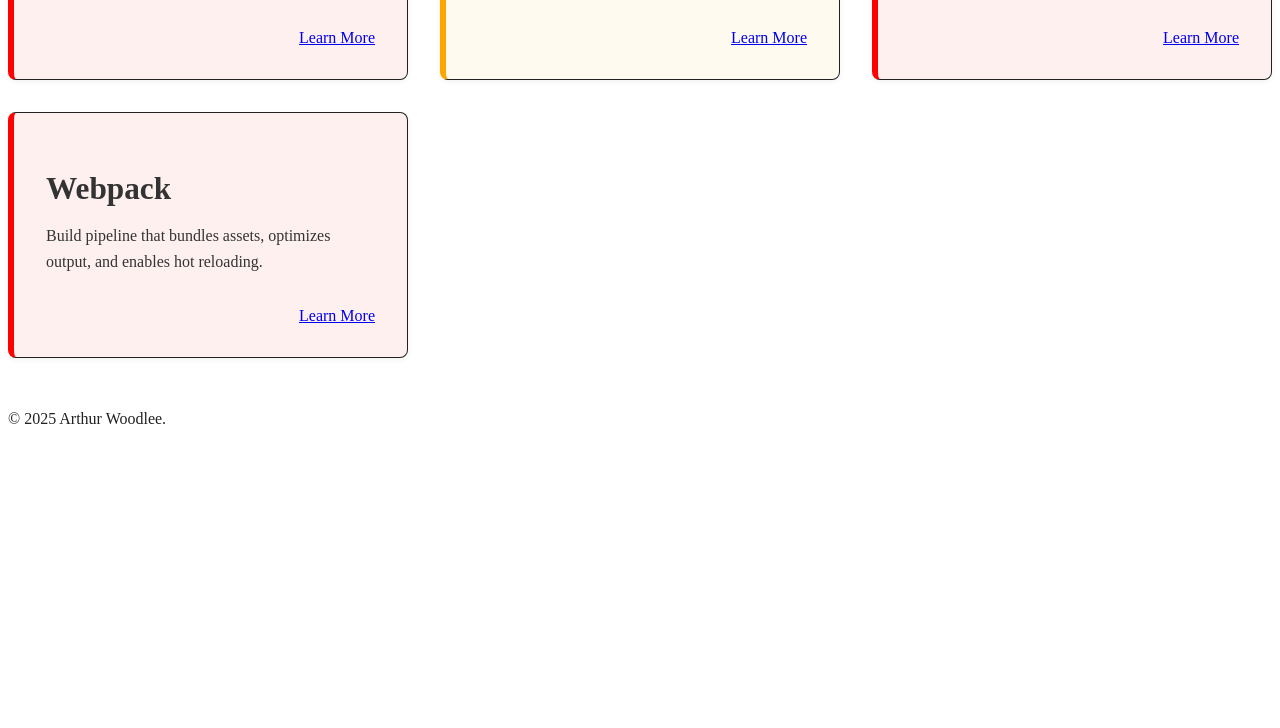
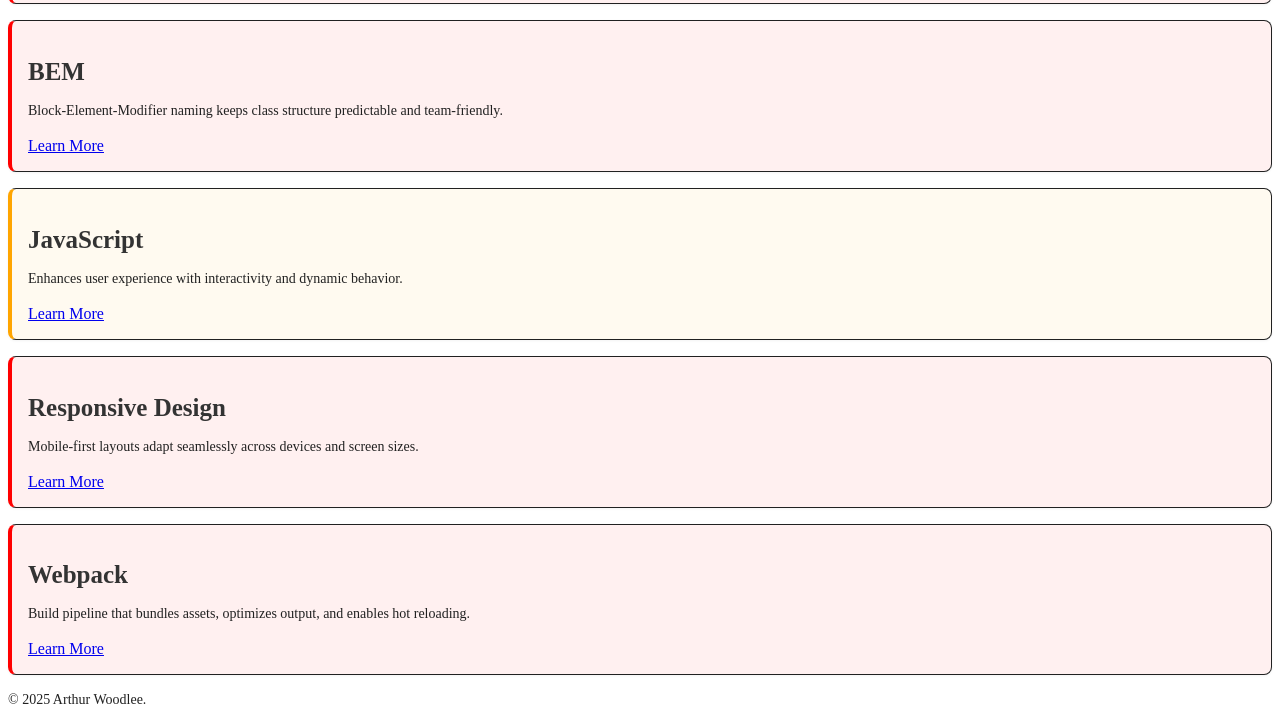
Before and after one commit to Arthur-Woodlee/foundations-of-front-end-development, a website built with webpack: page src/pages/index.html in a window 1280 px wide. Shown: the part 712-1440 px from the top of the page. Before the commit the page ends 1159 px from the top, so only its background shows below. Built offline with nearby package versions, Linux system fonts and the light colour scheme.

Commit message:
Refactored initial scaffold for to conform with mobile-first development style.

```diff
--- a/styles/components/card/_card.scss
+++ b/styles/components/card/_card.scss
@@ -2,50 +2,47 @@
 @use '../../global/_functions' as f;
 @use '../../global/_typography' as t;
 
+// Default values are to conform with a mobile-first approach
 .card {
-  background-color:  #f9f9f9;
+  background-color: #f9f9f9;
   border: 1px solid #212121;
   border-radius: 8px;
-  padding: f.spacing(2);
-  box-shadow: 0 2px 6px rgb(0 0 0 / 5%);
+  padding: v.$space-md;
+  box-shadow: 0 1px 3px rgb(0 0 0 / 5%);
   transition: box-shadow 0.3s ease;
 
   &:hover {
-    box-shadow: 0 4px 12px rgb(0 0 0 / 10%);
+    box-shadow: 0 2px 6px rgb(0 0 0 / 10%);
   }
 
   &__title {
-    font-size: v.$font-size-h2;
-    font-weight: 600;
-    margin-bottom: v.$space-md;
-    color: #333;
+    font-size: v.$font-size-h3;
+    margin-bottom: v.$space-sm;
   }
 
   &__content {
-    font-size: v.$font-size-base;
-    line-height: 1.6;
-    color: #333;
+    font-size: v.$font-size-sm;
+    line-height: 1.5;
   }
 
   &__actions {
-    margin-top: v.$space-xl;
-    display: flex;
-    justify-content: flex-end;
-    gap: v.$space-md;
+    margin-top: v.$space-md;
+    flex-direction: column;
+    gap: v.$space-sm;
   }
 
   &--complete {
-  border-left: 6px solid green;
-  background-color: #f0fff0;
+    border-left: 4px solid green;
+    background-color: #f0fff0;
   }
 
   &--inprogress {
-    border-left: 6px solid orange;
+    border-left: 4px solid orange;
     background-color: #fffaf0;
   }
 
   &--incomplete {
-    border-left: 6px solid red;
+    border-left: 4px solid red;
     background-color: #fff0f0;
   }
 }
--- a/styles/global/_typography.scss
+++ b/styles/global/_typography.scss
@@ -44,7 +44,7 @@
 }
 
 p {
-  font-size: v.$font-size-base;
+  font-size: v.$font-size-sm;
   line-height: 1.6;
   margin-bottom: v.$space-md;
   color: v.$color-content;
--- a/styles/global/_variables.scss
+++ b/styles/global/_variables.scss
@@ -5,9 +5,10 @@
 $color-content: #212121;
 
 // Typography
-$font-size-base: 1rem;
+$font-size-sm: 0.875rem;
+$font-size-md: 1rem;
 
-// Heandings Tokens
+// Headings Tokens
 $font-size-h1: f.modular-scale(4);
 $font-size-h2: f.modular-scale(3);
 $font-size-h3: f.modular-scale(2);
--- a/styles/layout/mixins/_grid.scss
+++ b/styles/layout/mixins/_grid.scss
@@ -1,14 +1,8 @@
 @use '../../global/_variables' as v;
 
-@mixin grid-3up($columns: 3, $gap: v.$space-xl) {
+@mixin grid($columns: 1, $gap: v.$space-md, $margin-block: v.$space-sm) {
   display: grid;
   grid-template-columns: repeat($columns, 1fr);
   gap: $gap;
-  margin-block: v.$space-xxl;
+  margin-block: $margin-block;
 }
-
-@mixin grid-auto($min: 16rem, $gap: v.$space-lg) {
-  display: grid;
-  grid-template-columns: repeat(auto-fit, minmax($min, 1fr));
-  gap: $gap;
-}
--- a/styles/pages/index.scss
+++ b/styles/pages/index.scss
@@ -5,7 +5,7 @@
 
 
 .card-group {
-  @include grid.grid-3up;
+  @include grid.grid;
 }
 
 .status-list {
```
Also changed, not shown: dist/index.html, 4 other files.
